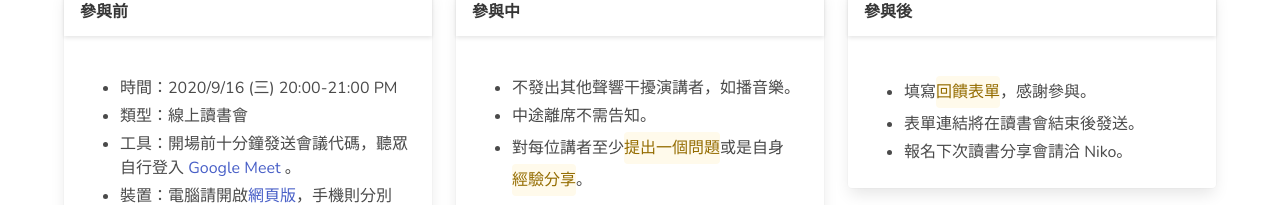
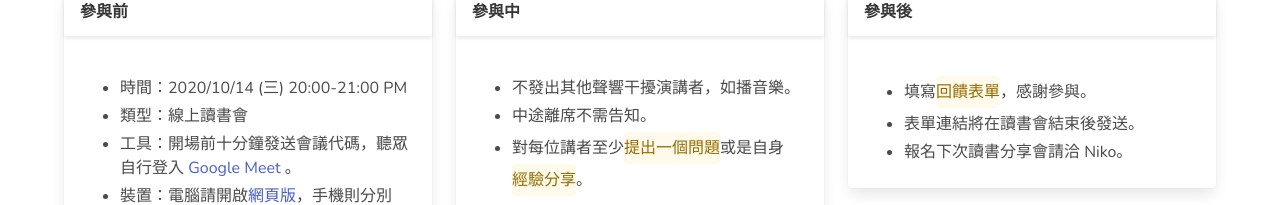
Before and after one commit to ys-chen/study-and-speech-group, a React (Create React App) app: page / in a window 1280 px wide. Shown: the part 357-562 px from the top of the page. Built offline with nearby package versions, Linux system fonts and the light colour scheme; a web font is replaced by a local one.

Commit message:
update activity date

```diff
--- a/src/App.jsx
+++ b/src/App.jsx
@@ -47,7 +47,7 @@ function App() {
           <div className="columns">
             <InfoCard title="參與前">
               <ul>
-                <li>時間：2020/9/16 (三) 20:00-21:00 PM</li>
+                <li>時間：2020/10/14 (三) 20:00-21:00 PM</li>
                 <li>類型：線上讀書會</li>
                 <li>
                   工具：開場前十分鐘發送會議代碼，聽眾自行登入
```
